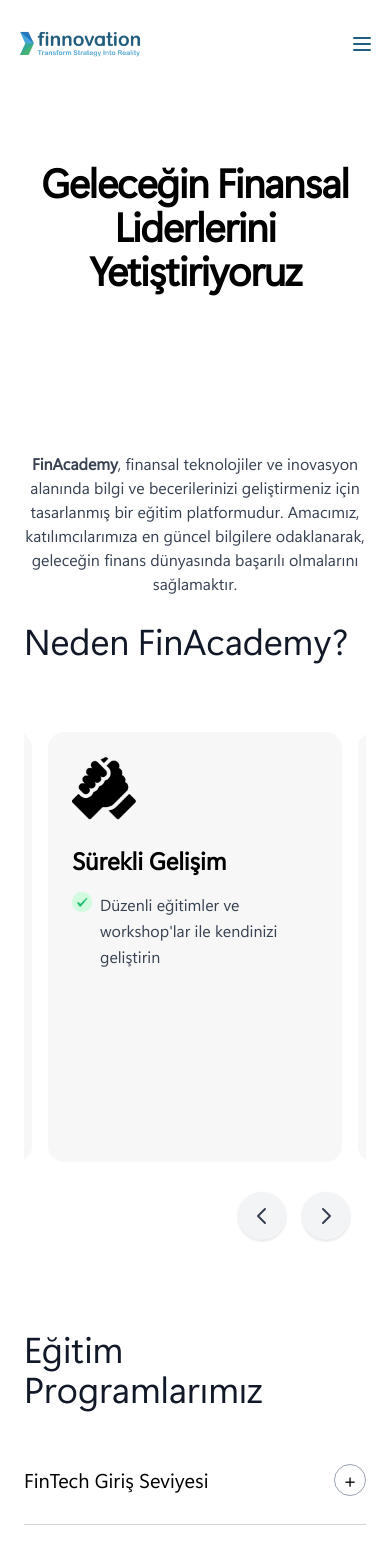
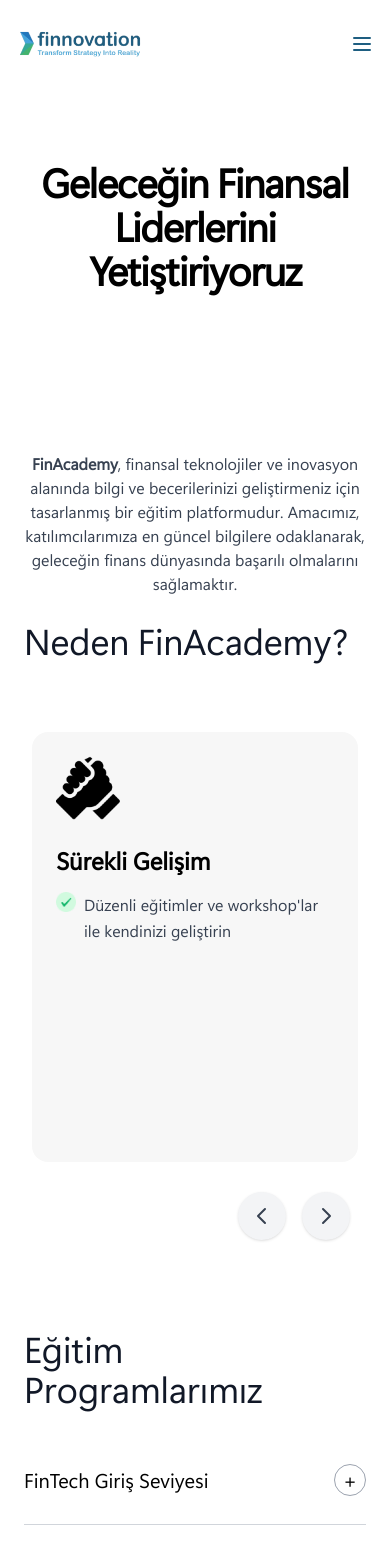
Before and after one commit to aliz1369/finnovation-website, a React (Vite) app: page /academy in a window 390 px wide. Shown: the top 1563 px of the page. Built offline with nearby package versions, Linux system fonts and the light colour scheme; the HTML template or start-up script is replaced by a standard one.

Commit message:
fix slider

```diff
--- a/src/components/CardSlider.tsx
+++ b/src/components/CardSlider.tsx
@@ -58,7 +58,7 @@
   return (
     <div
       {...handlers}
-      className="relative w-full h-full px-4 py-8 overflow-hidden"
+      className="relative w-full h-full md:px-4 px-0 py-8 overflow-hidden"
     >
       <div
         className="flex transition-transform ease-in-out duration-500"
```
